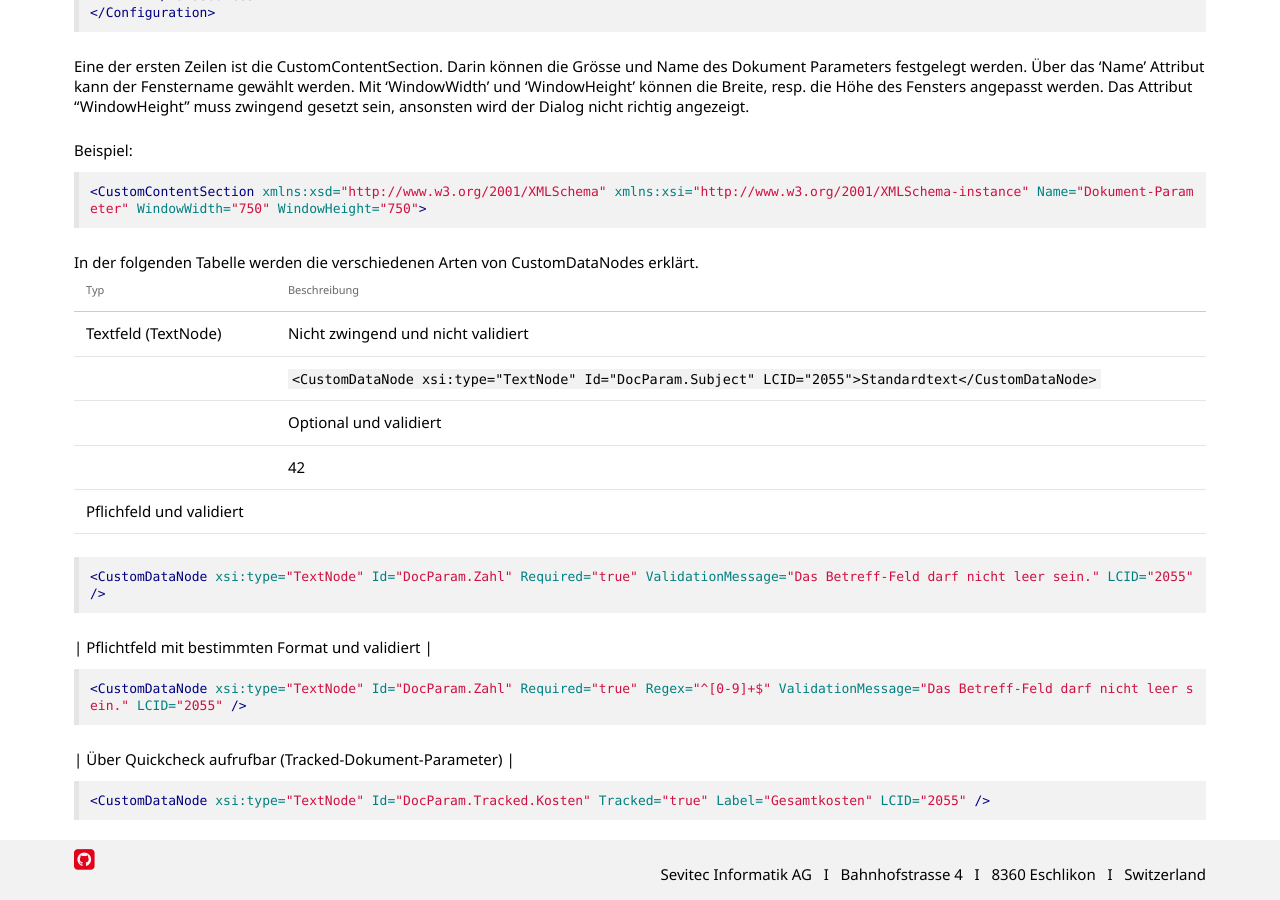
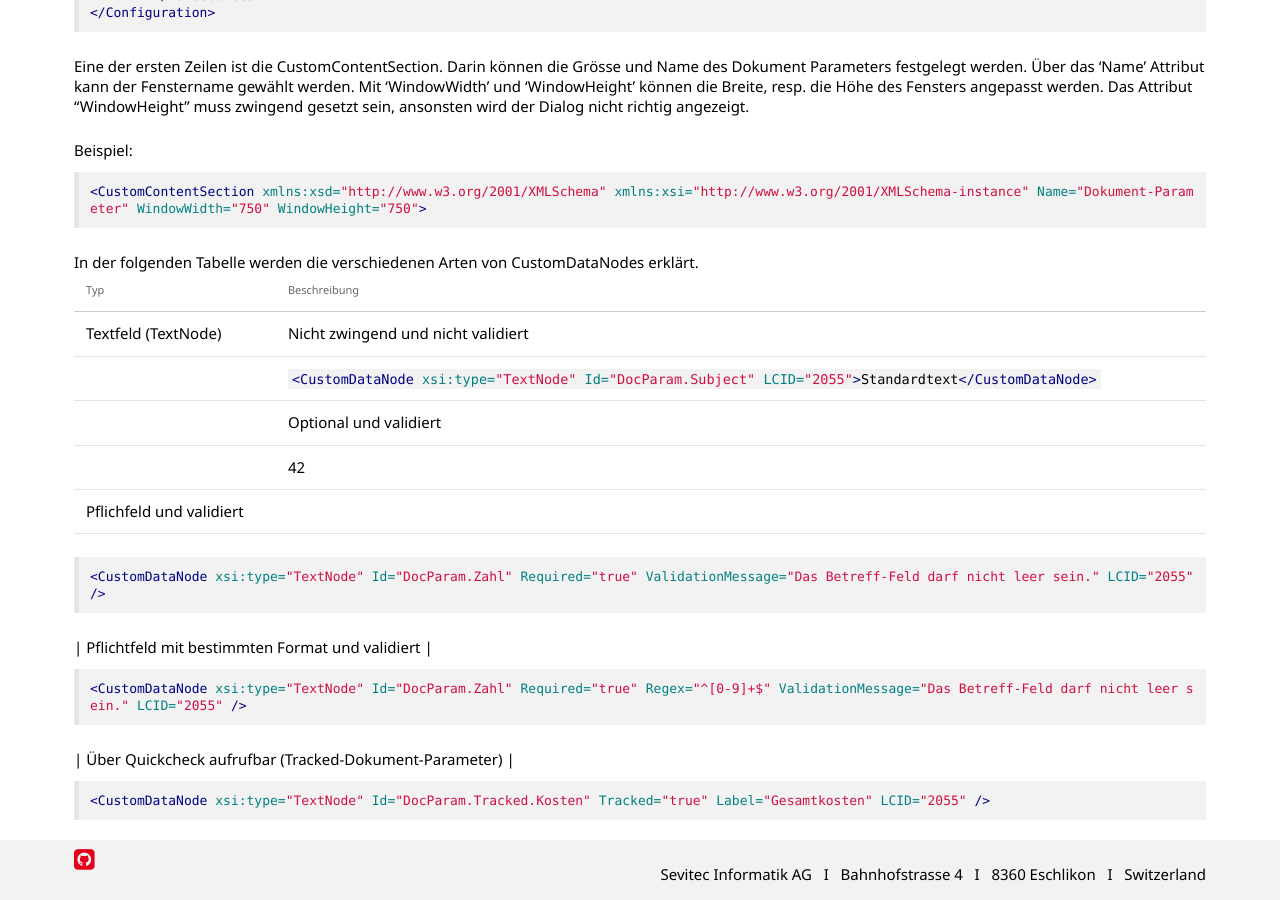
Before and after one commit to primesoft-group/oneoffixx-docs, a Jekyll site: the page built from _pages/docfunc/de/df-documentparameter.md, in a window 1280 px wide and 900 px high, scrolled down 852 px. Built offline with Jekyll 4.4.1, drawn with Linux system fonts in a browser that asks for light colours; nearby versions of some CDN libraries; some web fonts are replaced; some of the changed lines change nothing that is shown.

```diff
--- a/_pages/docfunc/de/df-documentparameter.md
+++ b/_pages/docfunc/de/df-documentparameter.md
@@ -51,7 +51,7 @@
 |  Typ     |  Beschreibung  |
 |  --- 	|  ---	|
 |  Textfeld (TextNode) |  Nicht zwingend und nicht validiert  |
-|  | `<CustomDataNode xsi:type="TextNode" Id="DocParam.Subject" LCID="2055">Standardtext</CustomDataNode>`{:.xml}  |
+|  | `<CustomDataNode xsi:type="TextNode" Id="DocParam.Subject" LCID="2055">Standardtext</CustomDataNode>`{:.language-xml .highlighter-rouge}  |
 |  |  Optional und validiert  |
 |  |  <CustomDataNode xsi:type="TextNode" Id="DocParam.Betreff" Regex="^[0-9]+$" ValidationMessage="Geben Sie eine gültige Zahl an" LCID="2055">42</CustomDataNode>  |
 |  Pflichfeld und validiert |
```
